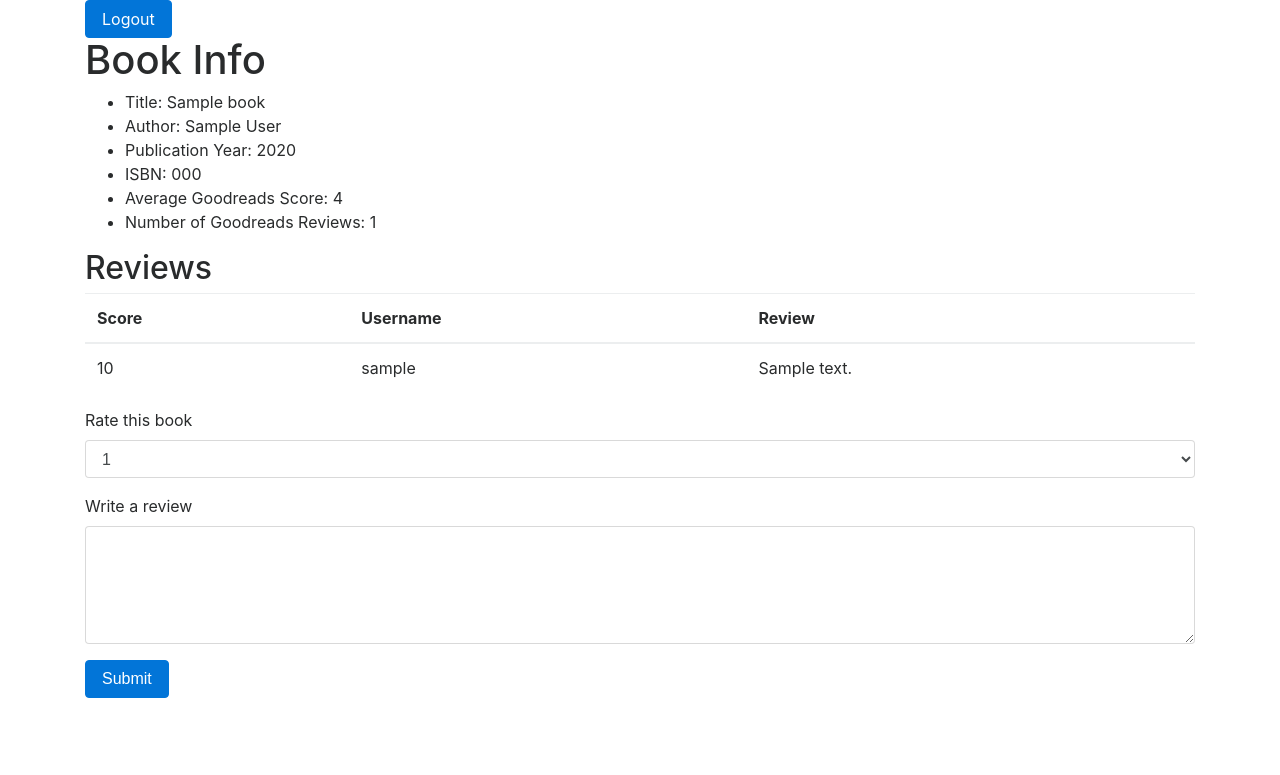
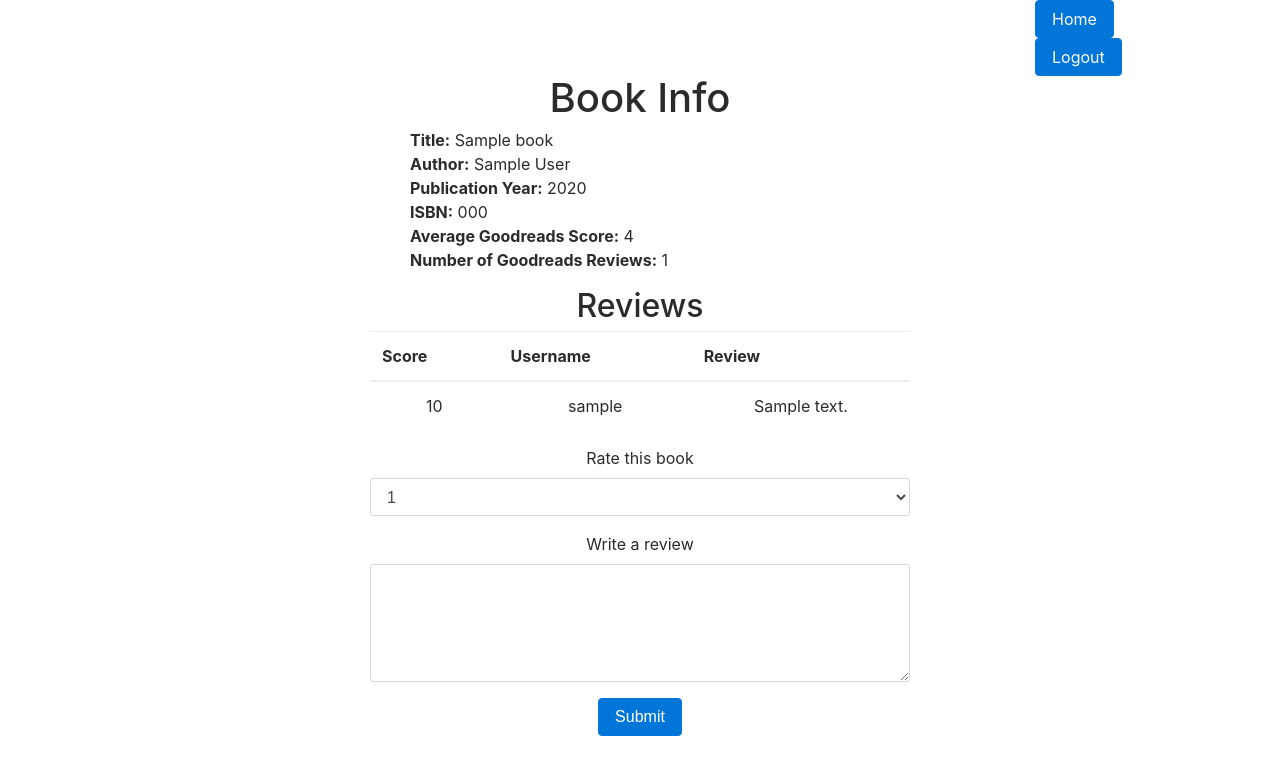
Before and after one commit to TomJRodrigues/cs50-web-programming, a Flask app: template projects/project1/templates/book.html in a window 1280 px wide. Shown: the top 775 px of the page. Run offline with Flask 2, Linux system fonts and the light colour scheme; the template is opened without the code that fills it: most values are stand-ins (such as "Sample title", 1, 10 or a date in 2020); some libraries are stand-ins or nearby versions.

Commit message:
CSS centering. Project meets all requirements, all future work is additional

```diff
--- a/projects/project1/application.py
+++ b/projects/project1/application.py
@@ -193,20 +193,6 @@ def api(isbn):
         abort(404)
     book = db.execute("SELECT * FROM books WHERE isbn = :isbn", {"isbn": isbn}).fetchone()
 
-
-    # Get all Goodreads review information for that book
-    params = {
-        'key' : goodreads_api_key,
-        'isbns' : isbn,
-        'format' : 'json'
-    }
-    r = requests.get(
-        'https://www.goodreads.com/book/review_counts.json', params=params
-    )
-    r = r.json()
-    total_goodreads_reviews = r['books'][0]['reviews_count']
-    average_goodreads_rating = r['books'][0]['average_rating']
-
     # Get local review information. Example from: https://code-maven.com/slides/python-programming/sqlalchemy-engine-select
     local_reviews_count = db.execute("SELECT COUNT(review_text) FROM reviews WHERE book_id = :book_id", {"book_id": book[0]}).fetchone()
     if local_reviews_count[0] == 0:
--- /dev/null
+++ b/projects/project1/static/css/styles.css
@@ -0,0 +1,8 @@
+.center {
+  text-align: center; }
+
+.book-info {
+  list-style: none;
+  text-align: left; }
+
+/*# sourceMappingURL=styles.css.map */
--- /dev/null
+++ b/projects/project1/static/css/styles.scss
@@ -0,0 +1,8 @@
+.center {
+    text-align: center;
+}
+
+.book-info {
+    list-style: none;
+    text-align: left;
+}
--- a/projects/project1/templates/book.html
+++ b/projects/project1/templates/book.html
@@ -7,13 +7,13 @@
 {% block body %}
     <h1>Book Info</h1>
 
-    <ul>
-        <li>Title: {{ book.title }}</li>
-        <li>Author: {{ book.author }}</li>
-        <li>Publication Year: {{ book.year }}</li>
-        <li>ISBN: {{ book.isbn }}</li>
-        <li>Average Goodreads Score: {{ average_goodreads_rating }}</li>
-        <li>Number of Goodreads Reviews: {{ total_goodreads_reviews }}</li>
+    <ul class="book-info">
+        <li><b>Title:</b> {{ book.title }}</li>
+        <li><b>Author:</b> {{ book.author }}</li>
+        <li><b>Publication Year:</b> {{ book.year }}</li>
+        <li><b>ISBN:</b> {{ book.isbn }}</li>
+        <li><b>Average Goodreads Score:</b> {{ average_goodreads_rating }}</li>
+        <li><b>Number of Goodreads Reviews:</b> {{ total_goodreads_reviews }}</li>
     </ul>
     <h2>Reviews</h2>
 
--- a/projects/project1/templates/layout.html
+++ b/projects/project1/templates/layout.html
@@ -3,14 +3,22 @@
     <head>
         <title>{% block title %}{% endblock %}</title>
         <link rel="stylesheet" href="https://maxcdn.bootstrapcdn.com/bootstrap/4.0.0-beta.3/css/bootstrap.min.css" integrity="sha384-Zug+QiDoJOrZ5t4lssLdxGhVrurbmBWopoEl+M6BdEfwnCJZtKxi1KgxUyJq13dy" crossorigin="anonymous">
+        <link rel="stylesheet" type="text/css" href="{{ url_for('static', filename='css/styles.css') }}"> <!-- https://pythonhow.com/add-css-to-flask-website/ -->
     </head>
     <body>
         <div class="container">
-            <div class="header">
-                <a href="/logout.html" class="btn btn-primary" role="button">Logout</a>
+            <div class="row">
+                <div class="offset-10 col-sm">
+                    <a href="/" class="btn btn-primary" role="button">Home</a>
+                    <a href="/logout.html" class="btn btn-primary" role="button">Logout</a>
+                </div>
             </div>
-            {% block body %}
-            {% endblock %}
+            <div class="row">
+                <div class="offset-3 col-6 center">
+                    {% block body %}
+                    {% endblock %}
+                </div>
+            </div>
         </div>
     </body>
 </html>
```
Also changed, not shown: 1 other file.
